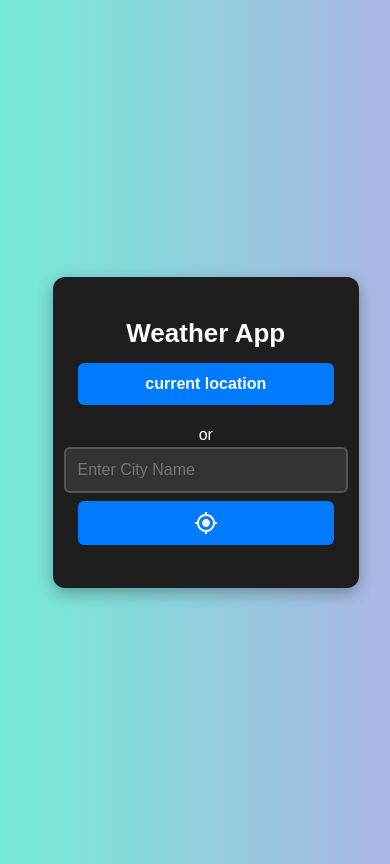
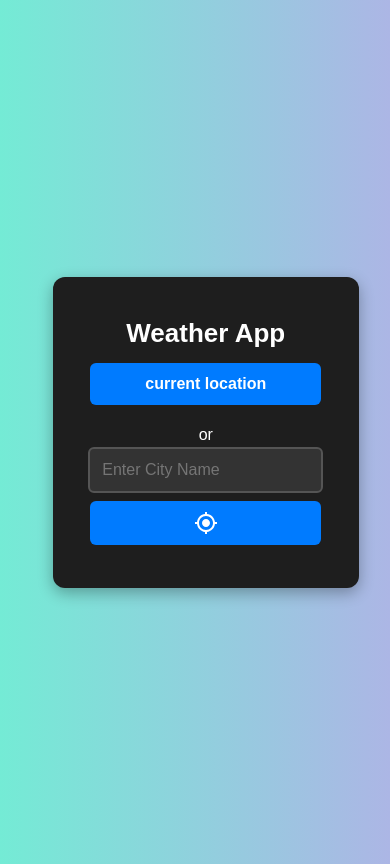
Before and after one commit to ajaykumar1298/weather, a React (Vite) app: page / in a window 390 px wide. Built offline with nearby package versions, Linux system fonts and the light colour scheme; no server answers.

Commit message:
update css

```diff
--- a/src/App.css
+++ b/src/App.css
@@ -31,11 +31,12 @@ h1 {
   justify-content: center;
   gap: 12px;
   margin-bottom: 18px;
+  width: 100%;
 }
 
 input {
   padding: 12px;
-  flex: 1;
+  flex-grow: 1;
   border: 2px solid #555;
   border-radius: 6px;
   font-size: 16px;
@@ -63,6 +64,7 @@ button {
   display: flex;
   align-items: center;
   justify-content: center;
+  flex-shrink: 0;
 }
 
 button:hover {
@@ -119,146 +121,8 @@ h2 {
   font-size: 16px;
   font-weight: bold;
 }
-
-/* Responsive styles */
-@media (max-width: 400px) {
-  .app {
-    width: 90%;
-  }
-
-  .input-container {
-    flex-direction: column;
-    gap: 8px;
-  }
-
-  input {
-    width: 100%;
-  }
-
-  button {
-    width: 100%;
-  }
-}
-body {
-  font-family: "Poppins", Arial, sans-serif;
-  background: linear-gradient(to right, #74ebd5, #acb6e5);
-  display: flex;
-  justify-content: center;
-  align-items: center;
-  min-height: 100vh;
-  margin: 0;
-  padding: 10px;
-}
-
-.app {
-  text-align: center;
-  background: #1e1e1e;
-  color: white;
-  padding: 25px;
-  border-radius: 12px;
-  box-shadow: 0px 5px 15px rgba(0, 0, 0, 0.3);
+.currBtn {
   width: 100%;
-  max-width: 350px;
-}
-
-h1 {
-  font-size: 26px;
-  margin-bottom: 15px;
-}
-
-.input-container {
-  display: flex;
-  align-items: center;
-  justify-content: center;
-  gap: 12px;
-  margin-bottom: 18px;
-}
-
-input {
-  padding: 12px;
-  flex: 1;
-  border: 2px solid #555;
-  border-radius: 6px;
-  font-size: 16px;
-  background: #333;
-  color: white;
-  transition: border-color 0.3s ease, box-shadow 0.3s ease;
-}
-
-input:focus {
-  border-color: #007bff;
-  box-shadow: 0 0 8px rgba(0, 123, 255, 0.5);
-  outline: none;
-}
-
-button {
-  background: #007bff;
-  color: white;
-  border: none;
-  padding: 12px 18px;
-  cursor: pointer;
-  border-radius: 6px;
-  font-size: 16px;
-  font-weight: bold;
-  transition: background 0.3s ease, transform 0.2s;
-  display: flex;
-  align-items: center;
-  justify-content: center;
-}
-
-button:hover {
-  background: #0056b3;
-  transform: scale(1.05);
-}
-
-button:active {
-  transform: scale(0.95);
-}
-
-.gps {
-  padding: 10px;
-  display: flex;
-  align-items: center;
-  justify-content: center;
-}
-
-.weather-info {
-  margin-top: 22px;
-}
-
-h2 {
-  font-size: 24px;
-}
-
-.temp {
-  font-size: 32px;
-  font-weight: bold;
-  color: yellow;
-  text-shadow: 1px 1px 5px rgba(255, 255, 0, 0.6);
-}
-
-.weather-cond,
-.feels-like {
-  font-size: 18px;
-  color: #ddd;
-}
-
-.weather-icon {
-  display: flex;
-  justify-content: center;
-  align-items: center;
-  margin-top: 12px;
-}
-
-.weather-icon img {
-  width: 80px;
-  height: 80px;
-}
-
-.error-msg {
-  color: rgb(221, 83, 83);
-  font-size: 16px;
-  font-weight: bold;
 }
 
 /* Responsive styles */
@@ -272,18 +136,7 @@ h2 {
     gap: 8px;
   }
 
-  input {
-    width: 100%;
-  }
-
   button {
-    width: 100%;
+    width: 90% !important;
   }
 }
-
-.currBtn {
-  width: -webkit-fill-available;
-  width: -moz-available;
-  width: stretch;
-  max-width: 100%;
-}
```
